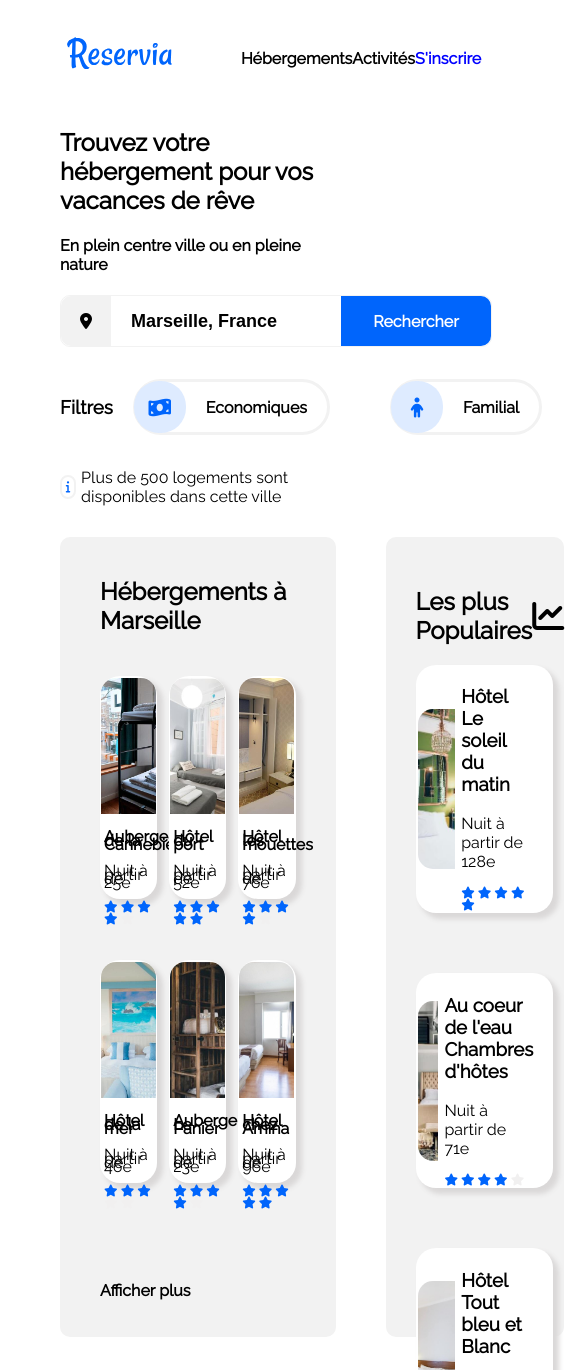
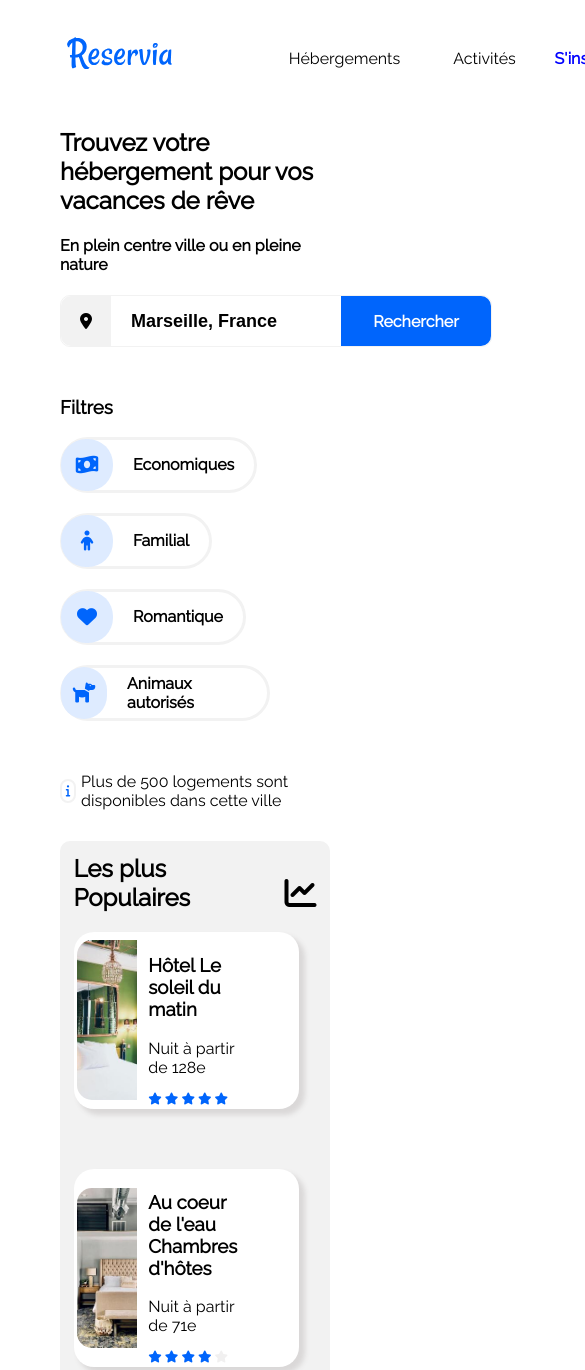
Before and after one commit to Neuroversion/RidouanGhazi_2_16082021, a plain HTML site: page Reservia.html in a window 390 px wide. Shown: the top 1370 px of the page, 585 px wide, since content can reach past the window. Drawn offline with Linux system fonts and the light colour scheme.

Commit message:
debut responsive

```diff
--- a/Reservia.css
+++ b/Reservia.css
@@ -1,85 +1,115 @@
-
 @font-face {
     font-family: 'Raleway';
     src: local('font/static/Raleway-Regular.ttf');
 }
-html,body {
+
+html,
+body {
     font-family: Raleway;
 }
-header  {
+
+header {
     font-family: 'Raleway', 'Lucida Sans', 'Lucida Sans Regular', 'Lucida Grande', 'Lucida Sans Unicode', Geneva, Verdana, sans-serif;
 }
+
 .sizePage {
     margin-left: 60px;
     margin-right: 60px;
 }
+
 .backBleu {
     background-color: blue;
 }
+
 .flexCentre {
     display: flex;
     justify-content: center;
     align-items: center;
 }
+
 .flexAround {
     display: flex;
     justify-content: space-around;
     align-items: center;
 }
+
 .flexBetween {
     display: flex;
     justify-content: space-between;
     align-items: center;
 }
+
+
 /* Barre de navigation*/
+
 .sizeNav {
     height: 100px;
 }
+
 .sizeLinks {
-    width: 33%;
+    width: 100%;
 }
+
+.sizeLink12 {
+    margin-left: 60%;
+}
+
 .sizeLink {
     width: 140px;
     height: 99px;
 }
+
 .colorLink1 {
     color: blue;
 }
+
 .colorLink2 {
     color: black;
 }
+
 .decorationNone {
     text-decoration: none;
 }
+
 .bordureNone {
     border: none;
 }
+
 .bordureNav {
     border-top: 1px solid transparent;
 }
+
 .bordureNav:hover {
     border-top: 1px solid #0065fc;
     cursor: pointer;
 }
-.bordureNav:hover > a {
+
+.bordureNav:hover>a {
     color: #0065fc;
 }
+
 .margLogo {
     margin-bottom: 7px;
     -margin-left: 40px;
 }
+
 .texteGras {
     font-weight: bold;
 }
+
+
 /*header*/
+
 .bordureSearch {
     width: 430px;
     border-radius: 10px;
     border: 01px solid #f2f2f2;
 }
+
 .paddingSearch {
     padding-left: 20px;
 }
+
 .recherche {
     height: 50px;
     width: 230px;
@@ -87,11 +117,13 @@ cursor: pointer;
     color: black;
     font-weight: bold;
 }
+
 .iconSize {
     height: 50px;
     width: 50px;
     border-radius: 10px 0 0 10px;
 }
+
 .buttonSearch {
     height: 50px;
     width: 150px;
@@ -100,53 +132,68 @@ cursor: pointer;
     cursor: pointer;
     border-radius: 0 10px 10px 0;
 }
+
 .buttonSearch:hover {
     color: #0065fc;
     background-color: #f2f2f2
 }
+
 .backGris {
     background-color: #f2f2f2;
 }
+
 .colorBleu {
     color: #0065fc;
 }
+
 .colorBleuClair {
     color: #deebff;
 }
+
 .colorGris {
-    color:rgb(241, 240, 240);
+    color: rgb(241, 240, 240);
 }
+
+
 /*Filtres*/
+
 .margFiltre {
     margin-top: 30px;
     margin-bottom: 15px;
 }
+
 .filtre {
-    display:flex;
+    display: flex;
     align-items: center;
 }
+
 .margFiltreTitre {
     margin-right: 20px;
 }
+
 .filtreTexteIcons {
     border: 3px solid #f2f2f2;
     height: 50px;
     border-radius: 30px;
     margin-right: 60px;
 }
-.filtreTexteIcons:hover > .filtreTexte {
+
+.filtreTexteIcons:hover>.filtreTexte {
     color: #0065fc;
 }
-.filtreTexteIcons:hover > .filtreIcons {
+
+.filtreTexteIcons:hover>.filtreIcons {
     color: white;
     background-color: #0065fc;
 }
+
 .filtreTexte {
     height: 50px;
     padding-left: 20px;
     padding-right: 20px;
     border-radius: 0 25px 25px 0;
 }
+
 .filtreIcons {
     margin-left: -2px;
     border-radius: 25px;
@@ -155,12 +202,16 @@ cursor: pointer;
     color: #0065fc;
     background-color: #deebff;
 }
+
+
 /*Info icone*/
+
 .info {
     display: flex;
     align-items: center;
     padding-bottom: 15px;
 }
+
 .parentIcon {
     width: 20px;
     height: 20px;
@@ -168,7 +219,10 @@ cursor: pointer;
     border-radius: 25px;
     margin-right: 5px;
 }
+
+
 /* Hébergements */
+
 .sizeHebergements {
     flex: 2;
     height: 800px;
@@ -176,6 +230,7 @@ cursor: pointer;
     border-radius: 10px;
     margin-bottom: 50px;
 }
+
 .imgHebergements1 {
     background-image: url(./images/hebergements/4_small/marcus-loke-WQJvWU_HZFo-unsplash.jpg);
     background-size: cover;
@@ -185,6 +240,7 @@ cursor: pointer;
     border-radius: 15px 15px 0 0;
     padding-bottom: 1px;
 }
+
 .imgHebergements2 {
     background-image: url(./images/hebergements/4_small/fred-kleber-gTbaxaVLvsg-unsplash.jpg);
     background-size: cover;
@@ -193,6 +249,7 @@ cursor: pointer;
     height: 120%;
     border-radius: 15px 15px 0 0;
 }
+
 .imgHebergements3 {
     background-image: url(./images/hebergements/4_small/reisetopia-B8WIgxA_PFU-unsplash.jpg);
     background-size: cover;
@@ -201,6 +258,7 @@ cursor: pointer;
     height: 120%;
     border-radius: 15px 15px 0 0;
 }
+
 .imgHebergements4 {
     background-image: url(./images/hebergements/4_small/annie-spratt-Eg1qcIitAuA-unsplash.jpg);
     background-size: cover;
@@ -209,6 +267,7 @@ cursor: pointer;
     height: 120%;
     border-radius: 15px 15px 0 0;
 }
+
 .imgHebergements5 {
     background-image: url(./images/hebergements/4_small/nicate-lee-kT-ZyaiwBe0-unsplash.jpg);
     background-size: cover;
@@ -217,6 +276,7 @@ cursor: pointer;
     height: 120%;
     border-radius: 15px 15px 0 0;
 }
+
 .imgHebergements6 {
     background-image: url(./images/hebergements/4_small/febrian-zakaria-M6S1WvfW68A-unsplash.jpg);
     background-size: cover;
@@ -225,10 +285,12 @@ cursor: pointer;
     height: 120%;
     border-radius: 15px 15px 0 0;
 }
+
 .blocHebergements {
     padding-left: 40px;
     padding-right: 40px;
 }
+
 .cubeHebergements {
     width: 28%;
     height: 220px;
@@ -237,54 +299,67 @@ cursor: pointer;
     border-radius: 20px;
     box-shadow: 5px 5px 5px 1px #dad8d8;
 }
-.cubeHebergements:hover  {
+
+.cubeHebergements:hover {
     cursor: pointer;
     transform: scale(1.08);
 }
+
 .flexColumnCentre {
     display: flex;
     flex-direction: column;
     justify-content: center;
     align-items: center;
 }
+
 .flexColumnAround {
     display: flex;
     flex-direction: column;
     justify-content: space-around;
 }
+
 .flexColumnBetween {
     display: flex;
     flex-direction: column;
     justify-content: space-between;
 }
+
 .bloc1 {
     margin-bottom: 10px;
     margin-top: -20px;
 }
+
 .bloc2 {
     margin-top: 10px;
 }
+
 .cubeDetailsHebergements {
     width: 90%;
     height: 38%;
     line-height: 4px;
 }
+
+
 /* Populaires*/
+
 .sizePopulaires {
     flex: 0.8;
     height: 770px;
     margin-left: 30px;
     border-radius: 10px;
 }
+
 .blocPopulaires {
     padding-top: 30px;
     padding-left: 30px;
     margin-bottom: 50px;
     justify-content: center;
 }
+
 .blocPopulaires12 {
     margin-bottom: 60px;
 }
+
 .cubePopulaires {
     width: 90%;
     background-color: white;
@@ -293,15 +368,18 @@ cursor: pointer;
     border-radius: 20px;
     box-shadow: 5px 5px 5px 1px #dad8d8;
 }
+
 .cubePopulaires:hover {
     cursor: pointer;
     transform: scale(1.08);
 }
+
 .cubeDetailsPopulaires {
     width: 60%;
     padding-left: 5%;
     padding-right: 20%;
 }
+
 .imgPopulaires1 {
     background-image: url(./images/hebergements/4_small/emile-guillemot-Bj_rcSC5XfE-unsplash.jpg);
     background-size: cover;
@@ -310,6 +388,7 @@ cursor: pointer;
     height: 160px;
     border-radius: 15px 0 0 15px;
 }
+
 .imgPopulaires2 {
     background-image: url(./images/hebergements/4_small/aw-creative-VGs8z60yT2c-unsplash.jpg);
     background-size: cover;
@@ -318,6 +397,7 @@ cursor: pointer;
     height: 160px;
     border-radius: 15px 0 0 15px;
 }
+
 .imgPopulaires3 {
     background-image: url(./images/hebergements/4_small/febrian-zakaria-sjvU0THccQA-unsplash.jpg);
     background-size: cover;
@@ -326,115 +406,194 @@ cursor: pointer;
     height: 160px;
     border-radius: 15px 0 0 15px;
 }
+
+
 /* Activités */
+
 .Activites {
     margin-top: 50px;
     margin-bottom: 50px;
 }
+
 .blocActivites {
     width: 100%;
     height: 600px;
 }
+
 .blocActivites2356 {
     width: 23%;
     height: 600px;
 }
+
+
 /* réglage bloc*/
+
 .cubeActivites {
     width: 23%;
     border-radius: 15px;
     box-shadow: 5px 5px 5px 1px #f2f2f2;
 }
+
 .cubeActivites:hover {
     cursor: pointer;
     transform: scale(1.03);
 }
+
 .cubeActivite2356 {
     width: 100%;
     border-radius: 15px;
     box-shadow: 5px 5px 5px 1px #f2f2f2;
 }
+
 .cubeActivite2356:hover {
     cursor: pointer;
     transform: scale(1.03);
 }
+
+
 /*fin réglages bloc*/
+
 .hauteurTitre {
     height: 80px;
 }
+
 .titreActivites {
     display: flex;
     justify-content: flex-start;
     align-items: center;
     width: 95%;
 }
+
 .imgActivites1 {
     background-image: url(./images/activites/1_xlarge/reno-laithienne-QUgJhdY5Fyk-unsplash.jpg);
     background-size: cover;
     background-position: center;
     width: 100%;
     height: 530px;
-    border-radius: 15px 15px 0 0 ;
+    border-radius: 15px 15px 0 0;
 }
+
 .imgActivites2 {
     background-image: url(./images/activites/3_medium/paul-hermann-QFTrLdQIRhI-unsplash.jpg);
     background-size: cover;
     background-position: center;
     width: 100%;
     height: 250px;
-    border-radius: 15px 15px 0 0 ;
+    border-radius: 15px 15px 0 0;
 }
+
 .imgActivites3 {
     background-image: url(./images/activites/4_small/kevin-hikari-rV_Qd1l-VXg-unsplash.jpg);
     background-size: cover;
     background-position: center;
     width: 100%;
     height: 150px;
-    border-radius: 15px 15px 0 0 ;
+    border-radius: 15px 15px 0 0;
 }
+
 .imgActivites4 {
     background-image: url(./images/activites/3_medium/kilyan-sockalingum-NR8-cBCN3aI-unsplash.jpg);
     background-size: cover;
     background-position: center;
     width: 100%;
     height: 530px;
-    border-radius: 15px 15px 0 0 ;
+    border-radius: 15px 15px 0 0;
 }
+
 .imgActivites5 {
     background-image: url(./images/activites/4_small/florian-wehde-xW9e8gdotxI-unsplash.jpg);
     background-size: cover;
     background-position: center;
     width: 100%;
     height: 200px;
-    border-radius: 15px 15px 0 0 ;
+    border-radius: 15px 15px 0 0;
 }
+
 .imgActivites6 {
     background-image: url(./images/activites/4_small/lena-paulin-wH2-EJoDcV0-unsplash.jpg);
     background-size: cover;
     background-position: center;
     width: 100%;
     height: 200px;
-    border-radius: 15px 15px 0 0 ;
+    border-radius: 15px 15px 0 0;
 }
+
+
 /* Footer*/
+
 .footer {
     height: 300px;
     margin-top: 100px;
     margin-left: -60px;
     margin-right: -60px;
 }
+
 .blocFooterSize {
     height: 150px;
 }
+
 .margeBlocFooter1 {
     margin-left: 3%;
 }
+
 .margeBlocFooter3 {
     margin-right: 26%;
 }
+
 .FooterLink {
     color: black;
 }
+
 .divFooterLink {
     height: 30px;
 }
+
+
+/*Responsive*/
+
+@media screen and (max-width: 1295px) {
+    .sizeLink12 {
+        margin-left: 35%;
+    }
+    .cubeDetailsHebergements {
+        min-height: 150px;
+    }
+    .sizeHebergements {
+        min-height: auto;
+        padding: 20px;
+    }
+    .sizePopulaires {
+        min-height: auto;
+        padding: 20px;
+    }
+    .tabletteSizeTitrePop {
+        margin-top: 0
+    }
+}
+
+@media screen and (max-width:990px) {
+    .mobileFiltreWrap {
+        flex-direction: column;
+        align-items: flex-start;
+    }
+    .filtreTexteIcons {
+        margin-bottom: 20px;
+    }
+    #hebergements {
+        flex-direction: column-reverse;
+        width: 100%;
+    }
+    .blocPopulaires {
+        flex: none;
+        width: 90%;
+        margin-left: 0;
+        padding: 5%;
+    }
+    .blocHebergements {
+        flex: none;
+        width: 90%;
+        margin-right: 0;
+        margin-top: 50px;
+        padding: 5%;
+    }
+}
--- a/Reservia.html
+++ b/Reservia.html
@@ -1,48 +1,39 @@
 <!DOCTYPE html>
 <html lang="fr">
+
 <head>
     <meta charset="utf-8" />
     <meta http-equiv="X-UA-Compatible" content="IE=edge" />
     <meta name="viewport" content="width=device-width, initial-scale=1.0" />
     <link rel="preconnect" href="https://fonts.googleapis.com" />
     <link rel="preconnect" href="https://fonts.gstatic.com" crossorigin />
-    <link
-      href="https://fonts.googleapis.com/css2?family=Raleway&display=swap"
-      rel="stylesheet"
-    />
-    <script
-      src="https://kit.fontawesome.com/24b0e5f442.js"
-      crossorigin="anonymous"
-    ></script>
+    <link href="https://fonts.googleapis.com/css2?family=Raleway&display=swap" rel="stylesheet" />
+    <script src="https://kit.fontawesome.com/24b0e5f442.js" crossorigin="anonymous"></script>
     <link rel="stylesheet" href="Reservia.css" />
 
     <title>Reservia</title>
 </head>
+
 <body class="sizePage">
     <nav class="sizeNav">
-      <div class="flexBetween">
+        <div class="sizeLinks flexBetween">
             <div class="margLogo">
-          <img
-            src="images/logo/Reservia.svg"
-            alt="Logo Reservia"
-            id="logo"
-            width="120px"
-            height="50px"
-          />
+                <img src="images/logo/Reservia.svg" alt="Logo Reservia" id="logo" width="120px" height="50px" />
             </div>
-        <div class="sizeLinks flexAround texteGras">
+
+            <!-- div pour le responsive -->
+            <div class="sizeLink12 flexCentre">
                 <div class="sizeLink flexCentre bordureNav">
                     <a class="colorLink2 decorationNone" href="#hebergements">Hébergements</a>
                 </div>
                 <div class="sizeLink flexCentre bordureNav">
                     <a class="colorLink2 decorationNone" href="#activites">Activités</a>
                 </div>
+            </div>
             <div class="sizeLink flexCentre bordureNav">
-            <a class="texteGras colorLink1 decorationNone" href="#"
-              >S'inscrire</a
-            >
+                <a class="texteGras colorLink1 decorationNone" href="#">S'inscrire</a>
             </div>
-        </div>
+
         </div>
     </nav>
     <header>
@@ -56,24 +47,28 @@
                     <i class="fas fa-map-marker-alt"></i>
                 </div>
                 <div>
-            <input
-              class="recherche flexCentre bordureNone paddingSearch"
-              type="search"
-              value="Marseille, France"
-            />
+                    <input class="recherche flexCentre bordureNone paddingSearch" type="search" value="Marseille, France" />
                 </div>
                 <div class="backBleu flexAround texteGras buttonSearch">Rechercher</div>
             </div>
-        <div class="filtre margFiltre texteGras">
-          <div class="margFiltreTitre"><h3>Filtres</h3></div>
+            <div class="mobileFiltreWrap filtre margFiltre texteGras">
+                <div class="margFiltreTitre">
+                    <h3>Filtres</h3>
+                </div>
+                <!--2 div pour responsive-->
+                <!--div1-->
+                <div class="flexAround">
                 <div class="flexBetween filtreTexteIcons">
                     <i class="fas fa-money-bill-wave fa-lg filtreIcons flexCentre"></i>
                     <div class="filtreTexte flexCentre">Economiques</div>
+                </div>
             </div>
                 <div class="flexBetween filtreTexteIcons">
                     <i class="fas fa-child fa-lg filtreIcons flexCentre"></i>
                     <div class="filtreTexte flexCentre">Familial</div>
                 </div>
+                <!--div2-->
+                <div class="mobileFiltreWrap flexAround">
                 <div class="flexBetween filtreTexteIcons">
                     <i class="fas fa-heart fa-lg filtreIcons flexCentre"></i>
                     <div class="filtreTexte flexCentre">Romantique</div>
@@ -81,6 +76,7 @@
                 <div class="flexBetween filtreTexteIcons">
                     <i class="fas fa-dog fa-lg filtreIcons flexCentre"></i>
                     <div class="filtreTexte flexCentre">Animaux autorisés</div>
+                </div>
             </div>
             </div>
             <div class="info">
@@ -187,7 +183,7 @@
         </div>
         <div class="sizePopulaires blocPopulaires backGris">
             <div class="flexAround">
-          <h2 class="texteGras">Les plus Populaires</h2>
+                <h2 class="tabletteSizeTitrePop texteGras">Les plus Populaires</h2>
                 <div><i class="fas fa-chart-line fa-2x"></i></div>
             </div>
             <div class="flexColumnAround">
@@ -241,7 +237,9 @@
         <div class="blocActivites flexBetween texteGras">
             <div class="cubeActivites flexColumnCentre">
                 <div class="imgActivites1"></div>
-          <div class="hauteurTitre titreActivites"><h3>Vieux Port</h3></div>
+                <div class="hauteurTitre titreActivites">
+                    <h3>Vieux Port</h3>
+                </div>
             </div>
             <div class="blocActivites2356 flexColumnBetween">
                 <div class="cubeActivite2356 flexColumnCentre">
@@ -284,19 +282,13 @@
             <div class="margeBlocFooter1 blocFooterSize">
                 <h3>A propos</h3>
                 <div class="divFooterLink">
-            <a href="#" class="decorationNone FooterLink"
-              >Fonctionnement du site</a
-            >
+                    <a href="#" class="decorationNone FooterLink">Fonctionnement du site</a>
                 </div>
                 <div class="divFooterLink">
-            <a href="#" class="decorationNone FooterLink"
-              >Conditions générales de vente</a
-            >
+                    <a href="#" class="decorationNone FooterLink">Conditions générales de vente</a>
                 </div>
                 <div>
-            <a href="#" class="decorationNone FooterLink"
-              >Données et confidentialité</a
-            >
+                    <a href="#" class="decorationNone FooterLink">Données et confidentialité</a>
                 </div>
             </div>
             <div class="blocFooterSize">
@@ -305,9 +297,7 @@
                     <a href="#" class="decorationNone FooterLink">Charte qualité</a>
                 </div>
                 <div>
-            <a href="#" class="decorationNone FooterLink"
-              >Soumettre votre hôtel</a
-            >
+                    <a href="#" class="decorationNone FooterLink">Soumettre votre hôtel</a>
                 </div>
             </div>
             <div class="margeBlocFooter3 blocFooterSize">
@@ -322,4 +312,5 @@
         </div>
     </footer>
 </body>
+
 </html>
```
Lines whose indentation alone changed are shown as unchanged.
